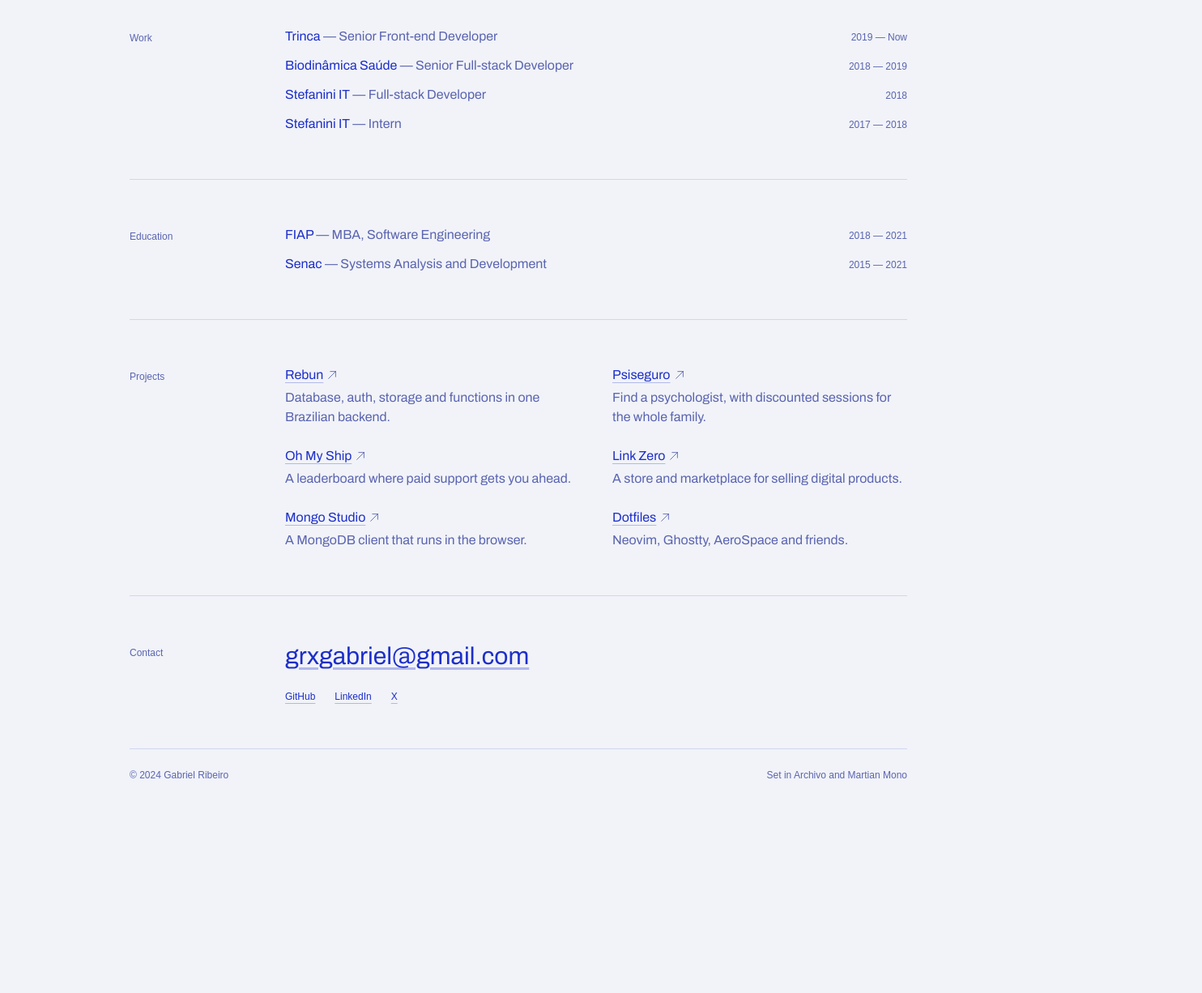
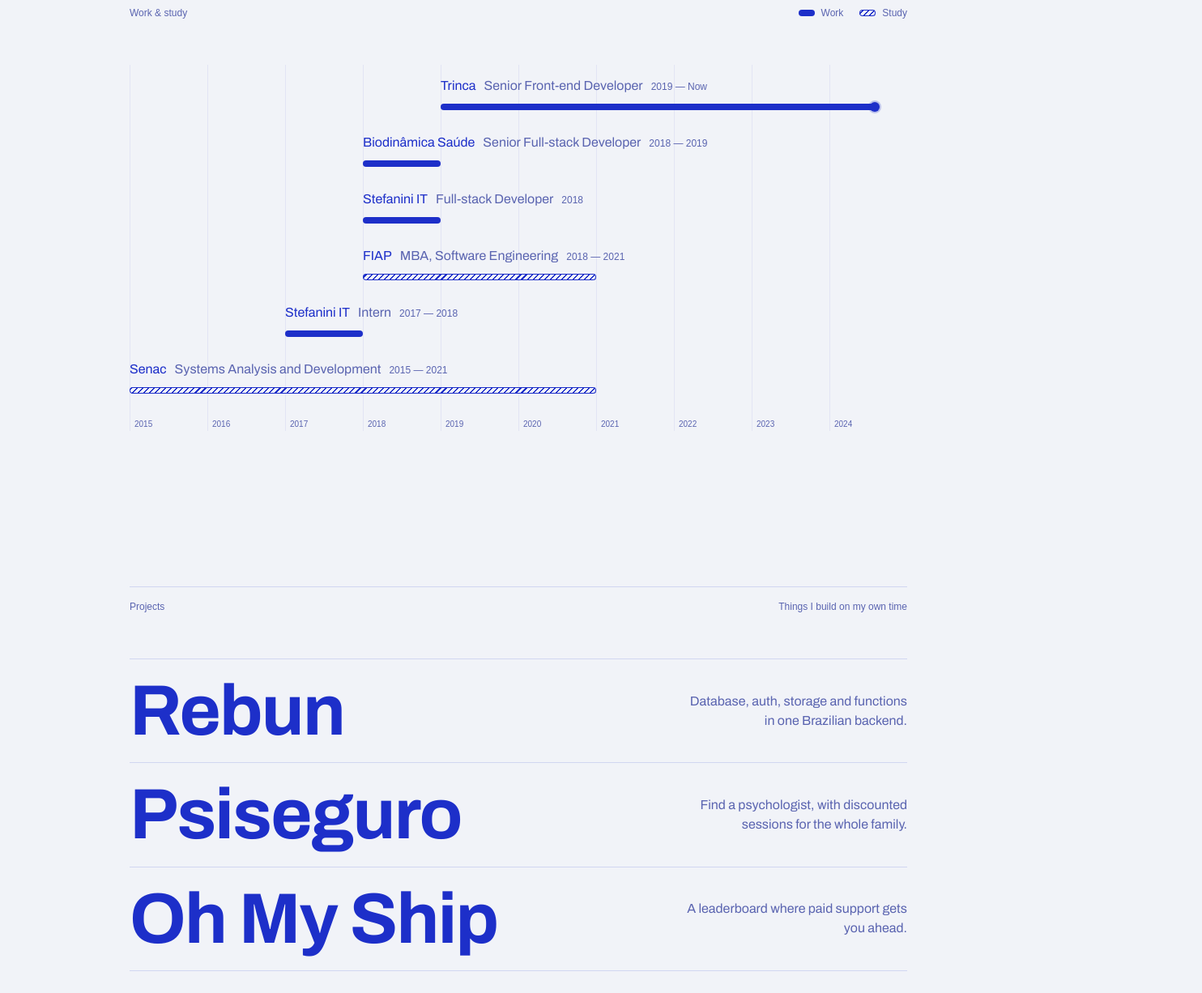
Before and after one commit to gabrielgrs/gabrielgrs, a Next.js app: page / in a window 1280 px wide. Shown: the part 1000-2226 px from the top of the page at 81% size, 1484 px wide, since content can reach past the window. Before the commit the page ends 1989 px from the top, so only its background shows below. Built offline with nearby package versions, Linux system fonts and the light colour scheme; a web font is replaced by a local one.

Commit message:
Rework on hero

```diff
--- a/app/globals.css
+++ b/app/globals.css
@@ -118,6 +118,11 @@
 .name {
   font-variation-settings: "wdth" 68;
   animation: fit 1100ms cubic-bezier(0.16, 1, 0.3, 1) both;
+}
+
+/* Big type below the hero shares the name's condensed width; hovering a project relaxes it. */
+.fit {
+  font-variation-settings: "wdth" 68;
 }
 
 @keyframes rise {
--- a/app/layout.tsx
+++ b/app/layout.tsx
@@ -14,14 +14,14 @@
 });
 
 export const metadata: Metadata = {
-  title: "Gabriel Ribeiro — Front-end engineer",
+  title: "Gabriel Ribeiro — Software engineer",
   description:
-    "Gabriel Ribeiro is a front-end engineer in Florianópolis, Brazil, building interfaces with React and Next.js since 2017.",
+    "Gabriel Ribeiro is a software engineer and digital nomad, currently in Brazil, specializing in AI and the JavaScript ecosystem.",
   authors: [{ name: "Gabriel Ribeiro", url: "https://github.com/gabrielgrs" }],
   openGraph: {
-    title: "Gabriel Ribeiro — Front-end engineer",
+    title: "Gabriel Ribeiro — Software engineer",
     description:
-      "Front-end engineer in Florianópolis, Brazil. React, Next.js and TypeScript since 2017.",
+      "Software engineer and digital nomad, currently in Brazil. AI and the JavaScript ecosystem.",
     type: "profile",
   },
   twitter: { card: "summary_large_image", creator: "@gabugando" },
--- a/app/page.tsx
+++ b/app/page.tsx
@@ -6,31 +6,154 @@
 
 const link = "underline decoration-foreground/30 underline-offset-4 transition-colors hover:decoration-foreground";
 
-function Section({ title, children }: { title: string; children: React.ReactNode }) {
+// Timeline scale, in years. Fixed at build time, like the footer's year.
+const today = new Date();
+const NOW = today.getFullYear() + today.getMonth() / 12;
+const FIRST = 2015;
+const LAST = Math.ceil(NOW);
+const years = Array.from({ length: LAST - FIRST }, (_, i) => FIRST + i);
+const pct = (year: number) => `${((year - FIRST) / (LAST - FIRST)) * 100}%`;
+
+/** "2017 — 2018" → 2017–2018, "2018" → that whole year, "2019 — Now" → up to today. */
+function span(period: string) {
+  const [from, to] = period.split(" — ");
+  const start = Number(from);
+  return { start, end: to === "Now" ? NOW : to ? Number(to) : start + 1, ongoing: to === "Now" };
+}
+
+const timeline = [
+  ...work.map((w) => ({ title: w.company, subtitle: w.role, period: w.period, study: false })),
+  ...education.map((e) => ({ title: e.school, subtitle: e.course, period: e.period, study: true })),
+]
+  .map((item) => ({ ...item, ...span(item.period) }))
+  .sort((a, b) => b.start - a.start);
+
+const solid = "bg-foreground";
+const hatched = "bg-[repeating-linear-gradient(-45deg,var(--foreground)_0_1.5px,transparent_1.5px_5px)] ring-1 ring-foreground ring-inset";
+
+function Heading({ title, aside }: { title: string; aside?: React.ReactNode }) {
   return (
-    <section className="grid gap-x-8 gap-y-5 border-t border-foreground/15 py-10 sm:grid-cols-[10rem_1fr] sm:py-14">
-      <h2 className="pt-1.5 font-mono text-xs text-muted">{title}</h2>
-      <div>{children}</div>
+    <div className="mb-10 flex flex-wrap items-baseline justify-between gap-4 border-t border-foreground/15 pt-4 font-mono text-xs text-muted sm:mb-14">
+      <h2>{title}</h2>
+      {aside}
+    </div>
+  );
+}
+
+function Timeline() {
+  return (
+    <section className="py-16 sm:py-24">
+      <Heading
+        title="Work & study"
+        aside={
+          <p className="flex gap-5">
+            <span className="flex items-center gap-2">
+              <span className={`h-2 w-5 rounded-full ${solid}`} /> Work
+            </span>
+            <span className="flex items-center gap-2">
+              <span className={`h-2 w-5 rounded-full ${hatched}`} /> Study
+            </span>
+          </p>
+        }
+      />
+
+      <div className="relative">
+        {years.map((year) => (
+          <span key={year} aria-hidden className="absolute inset-y-0 w-px bg-foreground/[0.07]" style={{ left: pct(year) }} />
+        ))}
+
+        <ol className="relative">
+          {timeline.map((item) => (
+            <li
+              key={`${item.title}-${item.subtitle}`}
+              className="py-3.5"
+              style={{ "--from": pct(item.start), "--to": pct(item.end) } as React.CSSProperties}
+            >
+              <p className="flex flex-wrap items-baseline gap-x-2.5 sm:pl-[var(--from)]">
+                <span>{item.title}</span>
+                <span className="text-muted">{item.subtitle}</span>
+                <span className="font-mono text-xs text-muted">{item.period}</span>
+              </p>
+              <div className="relative mt-2.5 h-2">
+                <span
+                  className={`absolute inset-y-0 left-[var(--from)] right-[calc(100%-var(--to))] rounded-full ${item.study ? hatched : solid}`}
+                />
+                {item.ongoing && (
+                  <span aria-hidden className="absolute top-1/2 left-[var(--to)] size-3 -translate-1/2">
+                    <span className="absolute inset-0 animate-ping rounded-full bg-foreground/40" />
+                    <span className="absolute inset-0 rounded-full bg-foreground" />
+                  </span>
+                )}
+              </div>
+            </li>
+          ))}
+        </ol>
+
+        <ol aria-hidden className="relative mt-4 h-4 font-mono text-[10px] text-muted">
+          {years.map((year) => (
+            <li key={year} className={`absolute pl-1.5 ${year % 2 ? "max-sm:hidden" : ""}`} style={{ left: pct(year) }}>
+              {year}
+            </li>
+          ))}
+        </ol>
+      </div>
     </section>
   );
 }
 
-function Rows({ items }: { items: { title: string; subtitle: string; meta: string }[] }) {
+function Projects() {
   return (
-    <ul className="space-y-4 sm:space-y-3">
-      {items.map((item) => (
-        <li key={`${item.title}-${item.subtitle}`} className="flex items-baseline justify-between gap-6">
-          <p>
-            {item.title}
-            <span className="block text-muted sm:inline">
-              <span className="hidden sm:inline"> — </span>
-              {item.subtitle}
-            </span>
-          </p>
-          <span className="shrink-0 font-mono text-xs text-muted tabular-nums">{item.meta}</span>
-        </li>
-      ))}
-    </ul>
+    <section className="py-16 sm:py-24">
+      <Heading title="Projects" aside={<p>Things I build on my own time</p>} />
+
+      <ul className="border-t border-foreground/15">
+        {projects.map((project) => (
+          <li key={project.name} className="fit border-b border-foreground/15">
+            <a
+              href={project.href}
+              target="_blank"
+              rel="noopener noreferrer"
+              className="group grid gap-x-10 gap-y-2 py-6 sm:grid-cols-[1fr_17rem] sm:items-center"
+            >
+              {/* Inherits the condensed width from .fit; hovering lets it relax to normal width. */}
+              <span className="flex items-center gap-[0.15em] text-[clamp(2.75rem,8vw,5.5rem)] leading-[0.9] font-bold tracking-[-0.02em] transition-[font-variation-settings] duration-500 ease-[cubic-bezier(0.16,1,0.3,1)] group-hover:[font-variation-settings:'wdth'_100]">
+                {project.name}
+                <ArrowUpRightIcon
+                  aria-hidden
+                  className="size-[0.45em] shrink-0 stroke-[2.5] transition duration-500 ease-[cubic-bezier(0.16,1,0.3,1)] sm:-translate-x-3 sm:translate-y-3 sm:opacity-0 sm:group-hover:translate-0 sm:group-hover:opacity-100"
+                />
+              </span>
+              <span className="text-muted [font-variation-settings:normal] sm:text-right">{project.description}</span>
+            </a>
+          </li>
+        ))}
+      </ul>
+    </section>
+  );
+}
+
+function Contact() {
+  return (
+    <section className="@container pt-16 pb-20 sm:pt-24 sm:pb-28">
+      <Heading title="Contact" aside={<p>Currently in Brazil</p>} />
+
+      <a
+        href="mailto:grxgabriel@gmail.com"
+        className="fit block text-[13.2cqi] leading-none font-bold tracking-[-0.02em] underline decoration-foreground/20 decoration-[0.05em] underline-offset-[0.12em] transition-colors hover:decoration-foreground"
+      >
+        grxgabriel@gmail.com
+      </a>
+
+      <ul className="mt-10 flex gap-6 font-mono text-xs">
+        {links.map((l) => (
+          <li key={l.label}>
+            <a href={l.href} target="_blank" rel="noopener noreferrer" className={link}>
+              {l.label}
+            </a>
+          </li>
+        ))}
+      </ul>
+    </section>
   );
 }
 
@@ -43,7 +166,7 @@
       </header>
 
       <main>
-        <section className="pt-[12vh] pb-20 sm:pb-28">
+        <section className="pt-[12vh] pb-12 sm:pb-16">
           <h1 className="name text-[clamp(5rem,27vw,17rem)] leading-[0.8] font-bold tracking-[-0.02em]">
             Gabriel
             <br />
@@ -52,54 +175,16 @@
 
           <div className="rise mt-10 max-w-[44ch] sm:mt-14 sm:ml-[calc(10rem+2rem)]" style={{ "--delay": "500ms" } as React.CSSProperties}>
             <p className="text-xl leading-snug text-balance sm:text-2xl">
-              Front-end engineer in Florianópolis, Brazil. Nine years building interfaces that feel calm and load
-              fast, mostly with React and Next.js. Senior Front-end Developer at Trinca.
+              Software engineer and digital nomad, currently in Brazil. Specialist in AI and the JavaScript
+              ecosystem, building software at Trinca.
             </p>
             <LoadTime className="mt-5 font-mono text-xs text-muted" />
           </div>
         </section>
 
-        <Section title="Work">
-          <Rows items={work.map((w) => ({ title: w.company, subtitle: w.role, meta: w.period }))} />
-        </Section>
-
-        <Section title="Education">
-          <Rows items={education.map((e) => ({ title: e.school, subtitle: e.course, meta: e.period }))} />
-        </Section>
-
-        <Section title="Projects">
-          <ul className="grid gap-x-10 gap-y-6 sm:grid-cols-2">
-            {projects.map((project) => (
-              <li key={project.name}>
-                <a href={project.href} target="_blank" rel="noopener noreferrer" className="group block">
-                  <span className={`inline-flex items-center gap-1 ${link} group-hover:decoration-foreground`}>
-                    {project.name}
-                    <ArrowUpRightIcon
-                      aria-hidden
-                      className="size-3.5 text-muted transition-transform group-hover:-translate-y-px group-hover:translate-x-px"
-                    />
-                  </span>
-                  <span className="mt-1 block text-muted">{project.description}</span>
-                </a>
-              </li>
-            ))}
-          </ul>
-        </Section>
-
-        <Section title="Contact">
-          <a href="mailto:grxgabriel@gmail.com" className={`text-2xl sm:text-3xl ${link}`}>
-            grxgabriel@gmail.com
-          </a>
-          <ul className="mt-6 flex gap-6 font-mono text-xs">
-            {links.map((l) => (
-              <li key={l.label}>
-                <a href={l.href} target="_blank" rel="noopener noreferrer" className={link}>
-                  {l.label}
-                </a>
-              </li>
-            ))}
-          </ul>
-        </Section>
+        <Timeline />
+        <Projects />
+        <Contact />
       </main>
 
       <footer className="flex flex-wrap justify-between gap-2 border-t border-foreground/15 py-6 font-mono text-xs text-muted">
```
